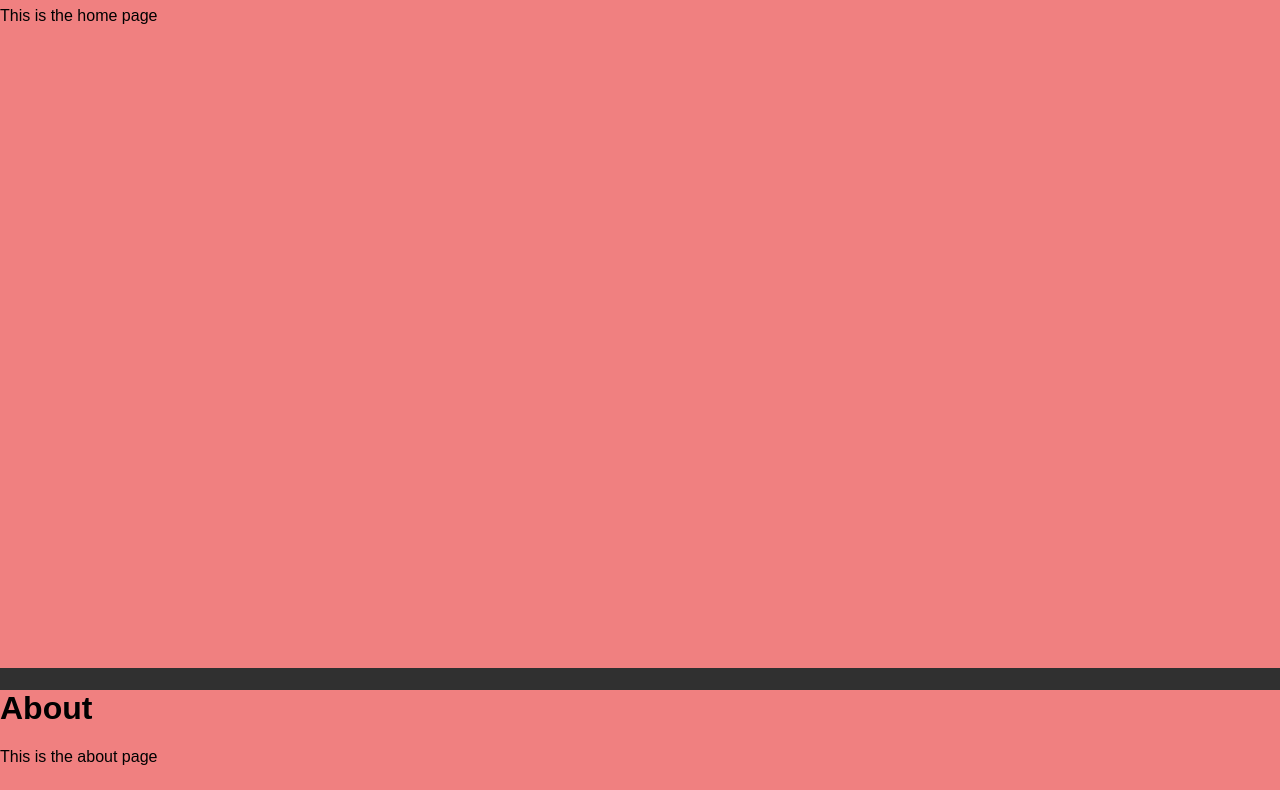
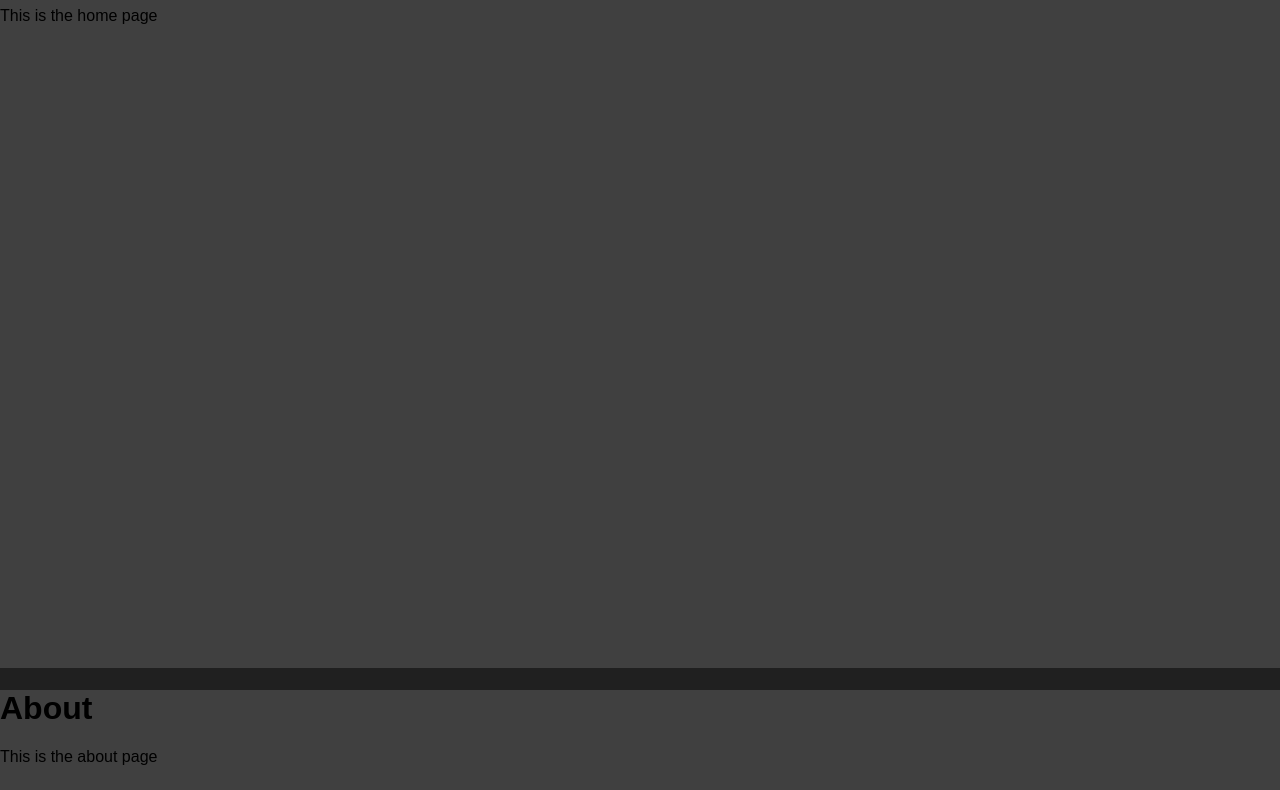
Before and after one commit to valberts/portfolio-website, a Gatsby site: page / in a window 1280 px wide. Shown: the part 261-1051 px from the top of the page. Built offline with nearby package versions, Linux system fonts and the light colour scheme; Gatsby itself is replaced by a stand-in of ours.

Commit message:
Changed color scheme

```diff
--- a/src/styles/theme-dark.css
+++ b/src/styles/theme-dark.css
@@ -1,7 +1,7 @@
 :root {
-  --background-color: #303030;
+  --background-color: #202020;
 
-  --nav-color: #212121;
+  --nav-color: #303030;
   --nav-text-color: #bb86fc;
   --nav-title-color: #bb86fc;
   --nav-link-hover-gradient: linear-gradient(90deg, rgba(255,255,255,1) 0%, rgba(187,134,252,1) 100%);
@@ -10,7 +10,7 @@
 
   --footer-text-color: #f5f5e6;
 
-  --section-background-color: lightcoral;
+  --section-background-color: #404040;
 
   --blog-heading-color: #f5f5e6;
   --blog-post-link-color: #bb86fc;
```
